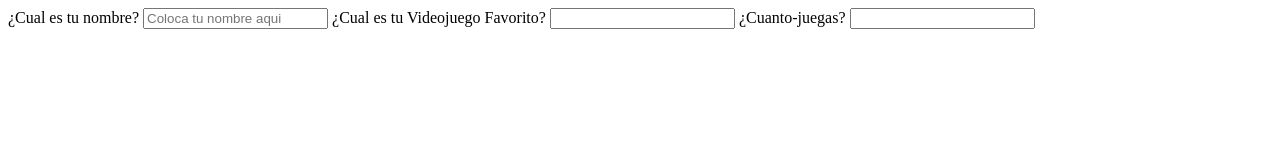
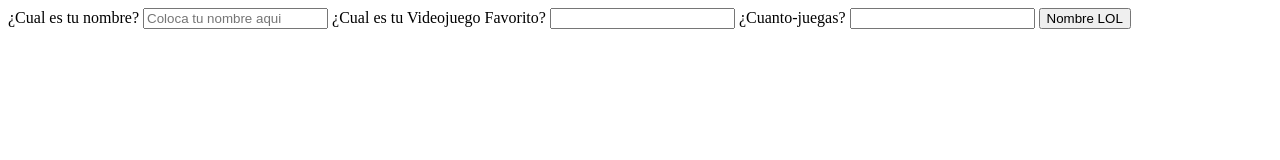
Before and after one commit to LuisReina007/htmllearn, a plain HTML site: page index.html in a window 1280 px wide. Drawn offline with Linux system fonts and the light colour scheme.

Commit message:
Agregar Boton Submit

```diff
--- a/index.html
+++ b/index.html
@@ -25,6 +25,7 @@
             </span>
             <input type="text" id="Cuanto-juegas?">
         </label>
+        <input type="submit" value="Nombre LOL">
     </form>
 </body>
 
```
